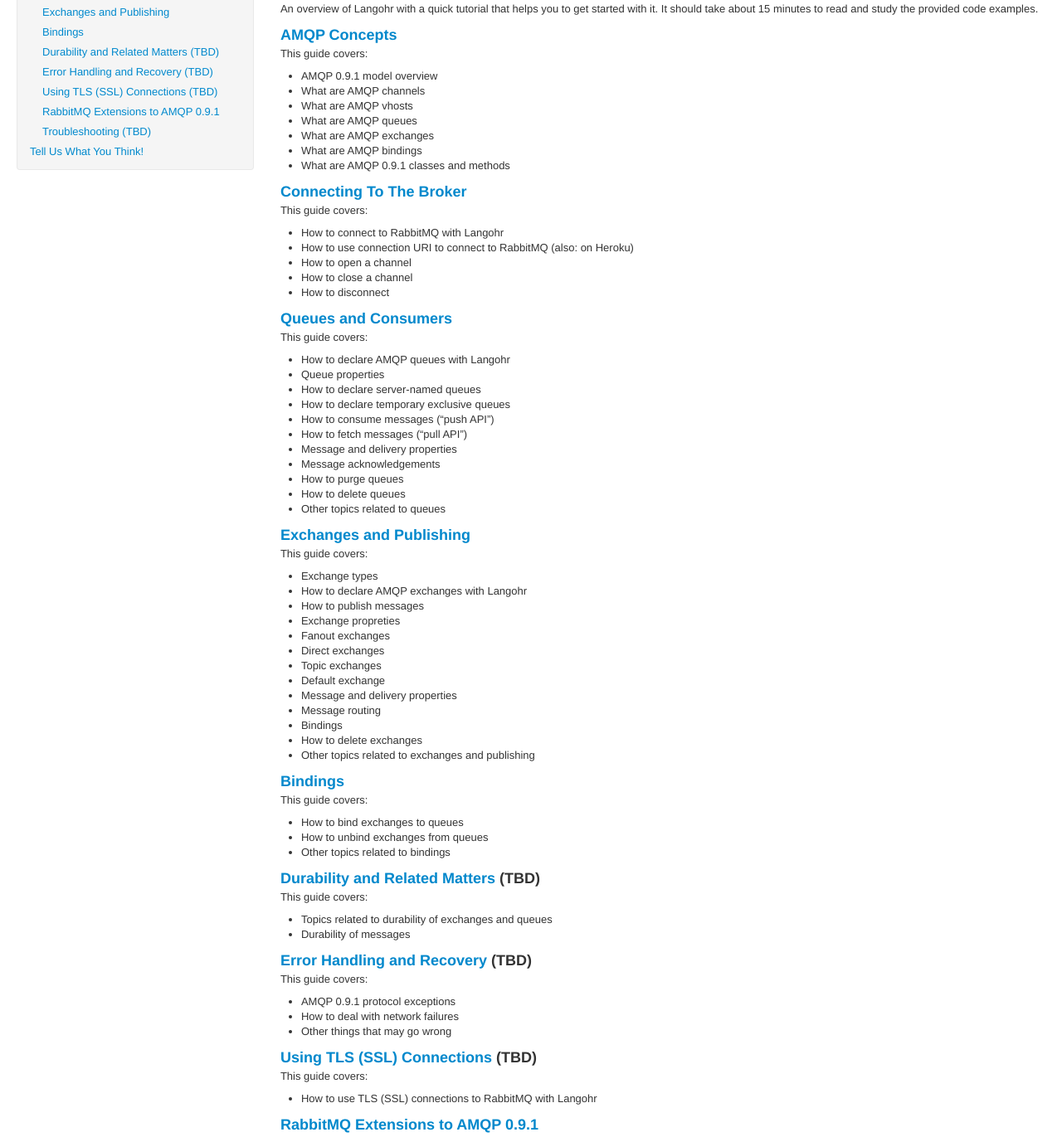
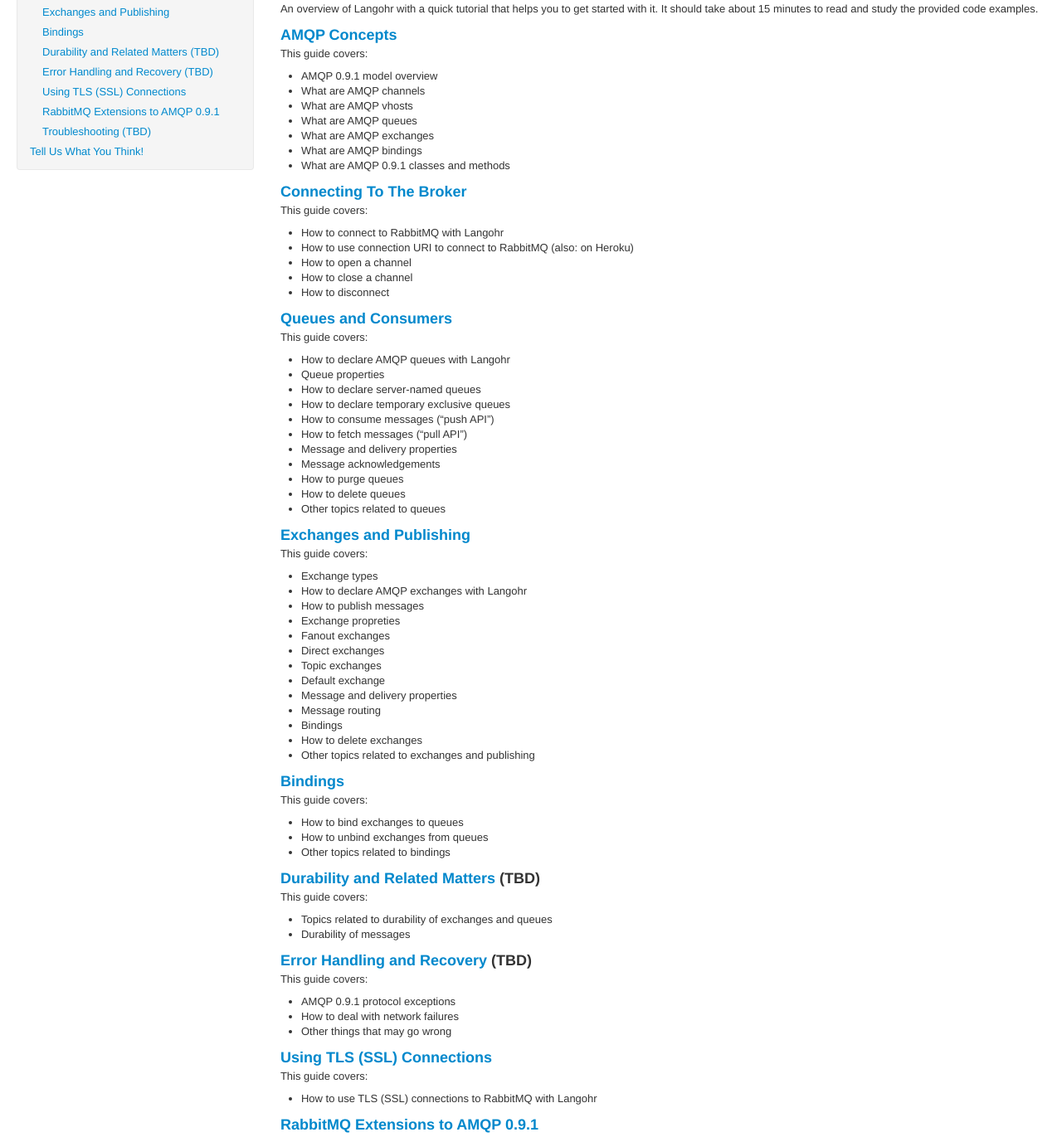
Before and after one commit to glorphindale/langohr.docs, a Jekyll site: the page built from articles/guides.md, in a window 1280 px wide. Shown: the part 185-1556 px from the top of the page at 83% size. Built offline with Jekyll 4.4.1, drawn with Linux system fonts in a browser that asks for light colours; some web fonts are replaced; Markdown is read by kramdown in place of the engine named in the settings.

Commit message:
No longer TBD

```diff
--- a/articles/guides.md
+++ b/articles/guides.md
@@ -103,7 +103,7 @@
  * Other things that may go wrong
 
 
-### [Using TLS (SSL) Connections](/articles/tls.html) (TBD)
+### [Using TLS (SSL) Connections](/articles/tls.html)
 
 This guide covers:
 
```
